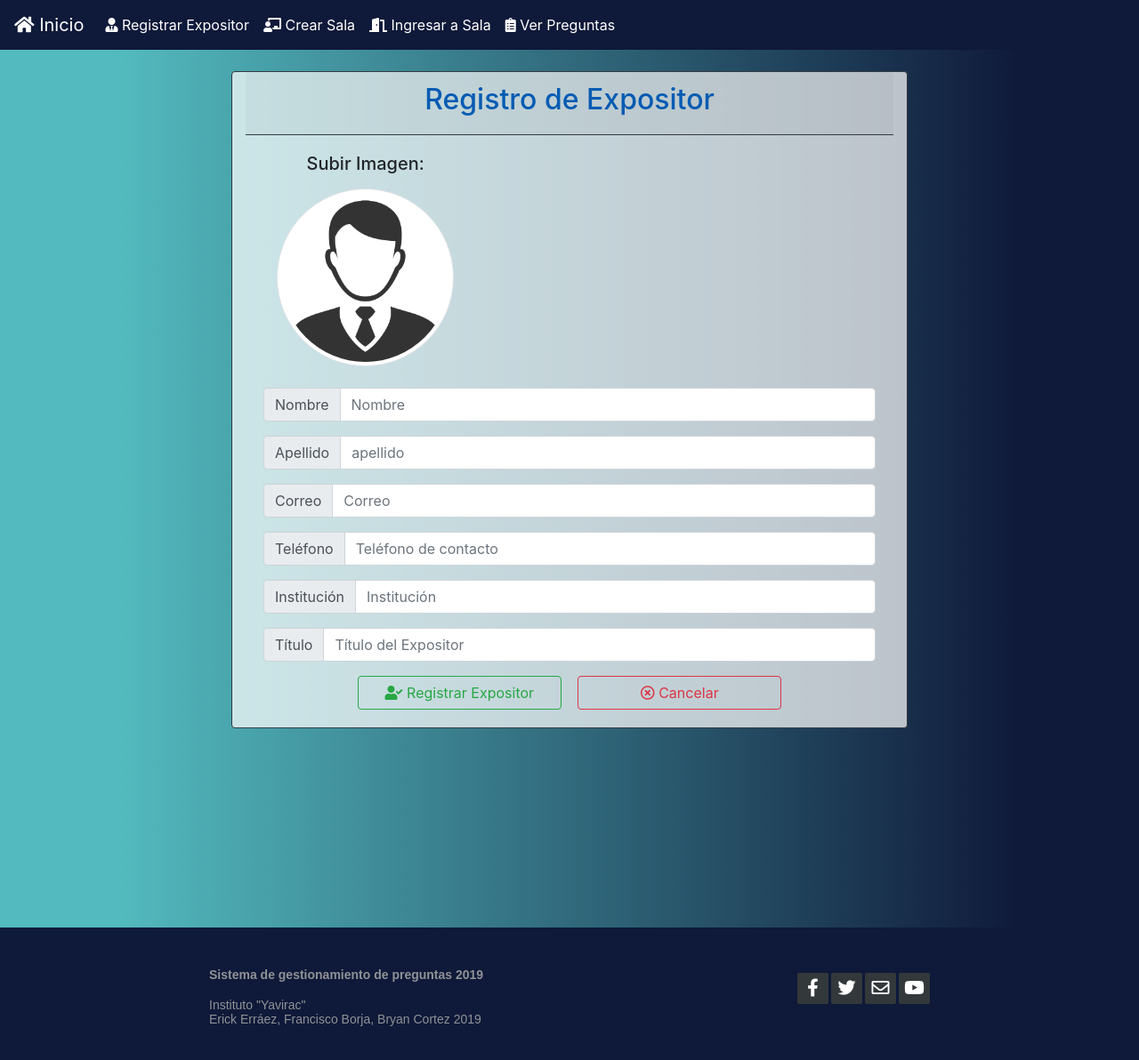
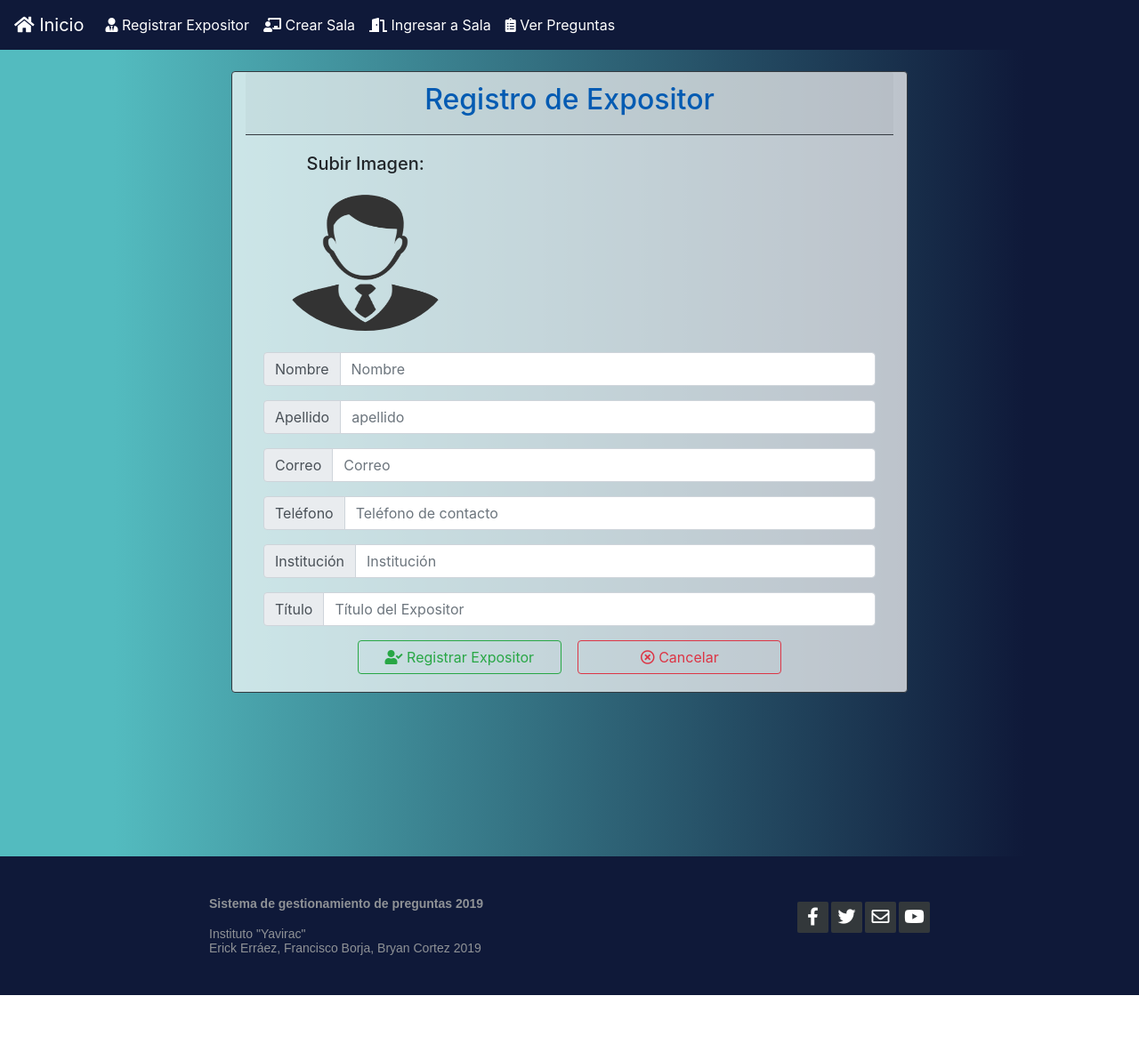
Before and after one commit to ErickErraez/Proyecto-4to, an Angular app in the folder Client/: page /registro-expositor in a window 1280 px wide. Shown: the top 1192 px of the page at 89% size. After the commit the page ends 1119 px from the top, so only its background shows below. Built offline with nearby package versions, Linux system fonts and the light colour scheme; what angularx-qrcode would draw is missing.

Commit message:
Arreglos

```diff
--- a/Client/src/app/app.component.scss
+++ b/Client/src/app/app.component.scss
@@ -1,4 +1,4 @@
 .pie {
     bottom: 0;
-    margin-top: 200px;
+    margin-top: 160px;
 }
--- a/Client/src/app/pantalla-preguntas/pantalla-preguntas.component.html
+++ b/Client/src/app/pantalla-preguntas/pantalla-preguntas.component.html
@@ -30,7 +30,7 @@
                         <div class="col">
                             <img src="data:{{ sala.expositores.imagenes.tipo }};base64,{{
                   sala.expositores.imagenes.adjunto
-                }}" width="150" height="auto" class="rounded-circle float-left" />
+                }}" width="140" height="160" class="rounded-circle float-left" />
                             <p></p>
                             <h5>
                                 &nbsp;Expositor: {{ sala.expositores.nombre }}&nbsp;{{ sala.expositores.apellido }}
--- a/Client/src/app/registro-expositor/registro-expositor.component.html
+++ b/Client/src/app/registro-expositor/registro-expositor.component.html
@@ -9,7 +9,7 @@
                     <label for="formGroupExampleInput">
                         <h5> Subir Imagen:</h5>
                     </label> <br />
-                    <img (click)="fileInput.click()" class="card-img fotoPerfilPortada img-thumbnail rounded-circle" src="{{srcFoto}}" width="150px" height="150px" /> <br> <br>
+                    <img (click)="fileInput.click()" width="140" height="160" class="card-img fotoPerfilPortada rounded-circle" src="{{srcFoto}}" /> <br> <br>
                     <input hidden=true type="file" style="display: none;" #fileInput (change)="CodificarArchivo($event)" accept="image/*">
                 </div>
                 <div class="input-group mb-3">
```
